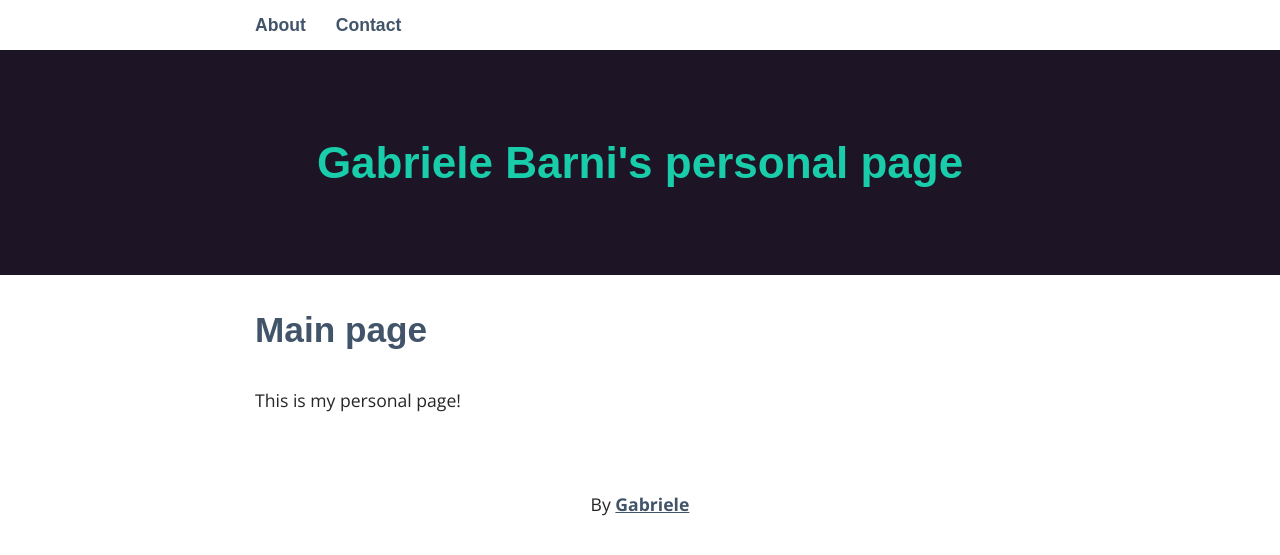
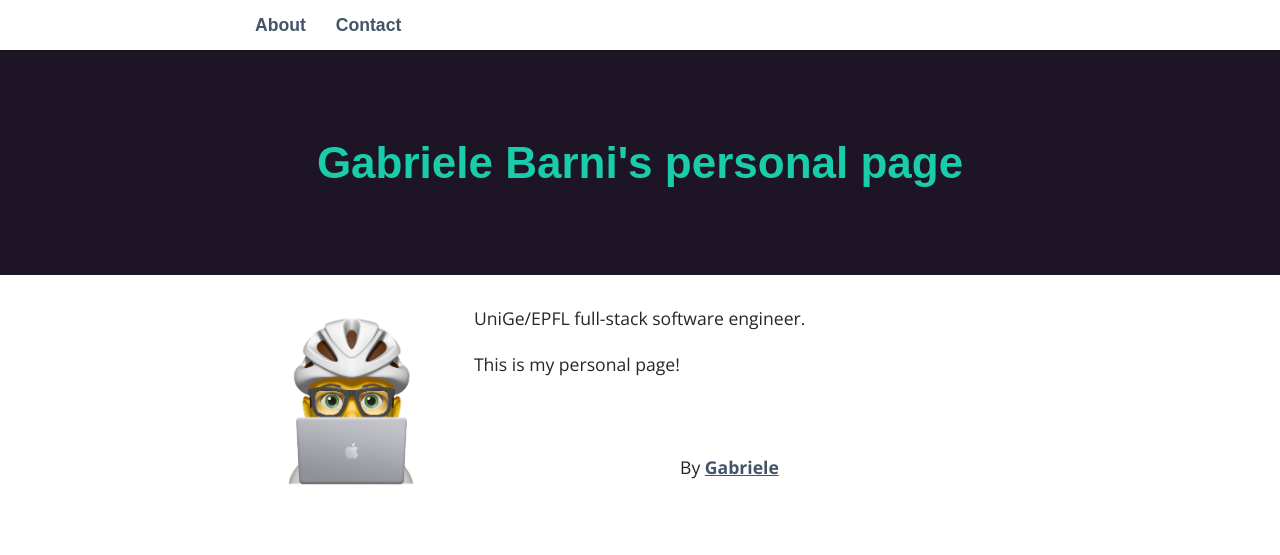
Before and after one commit to burnout87/burnout87.github.io, a Jekyll site: the page built from index.markdown, in a window 1280 px wide. Shown: the top 555 px of the page. Built offline with Jekyll 4.4.1, drawn with Linux system fonts in a browser that asks for light colours; some web fonts are replaced.

Commit message:
avatar img

```diff
--- a/index.markdown
+++ b/index.markdown
@@ -5,6 +5,5 @@
 layout: page
 ---
 
-## Main page
-
-This is my personal page!
+<img align="left" class="img-about" src="{{ site.baseurl }}/assets/images/avatar.png" width ="25%">
+<div>UniGe/EPFL full-stack software engineer. <p>This is my personal page!</p></div>
```
Also changed, not shown: assets/images/avatar.png (added).
